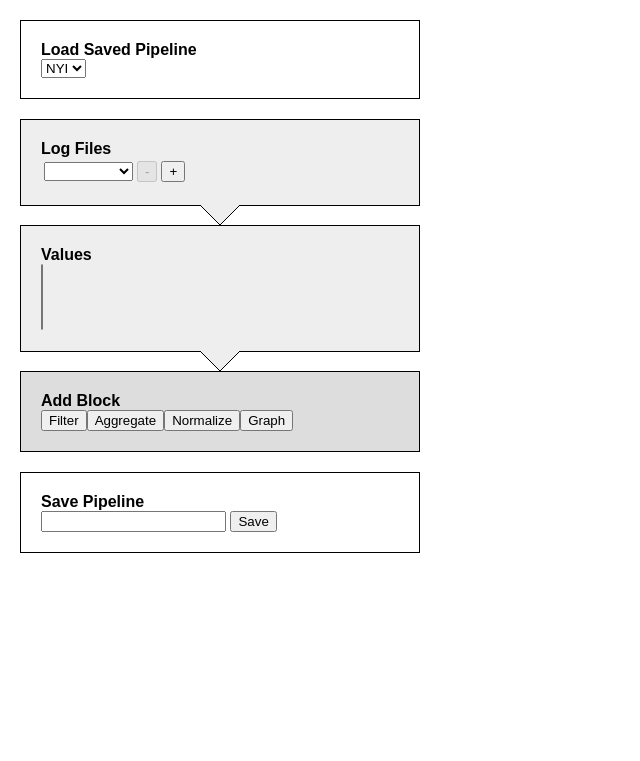
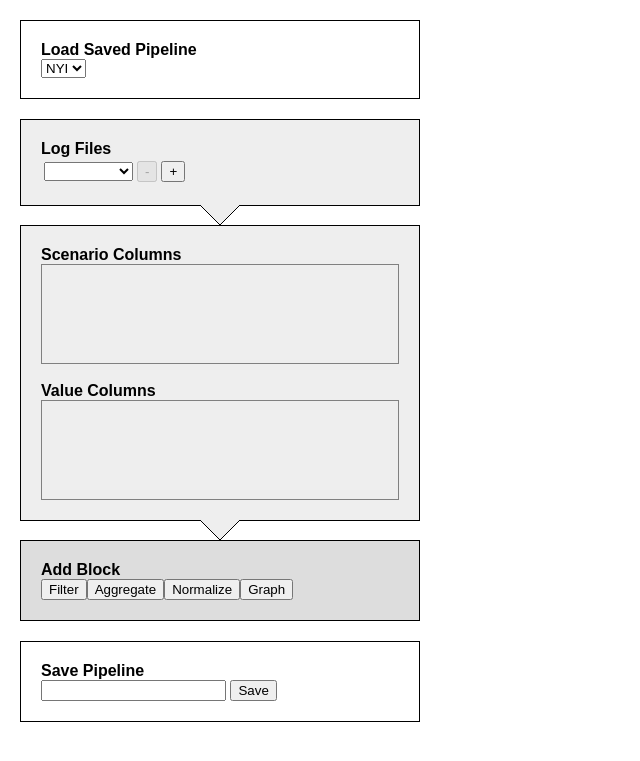
Before and after one commit to jamesbornholt/plotty, a Django app: template results/templates/pipeline.html in a window 1280 px wide. Shown: the top 761 px of the page, without its empty margins (0-640 px from the left). Run offline with Django 3.2, Linux system fonts and the light colour scheme; the template is opened without the code that fills it: most values are stand-ins (such as "Sample title", 1, 10 or a date in 2020).

Commit message:
Add ability to remove scenario columns, using the fancy checkbox multi-select

```diff
--- a/results/static/pipeline.js
+++ b/results/static/pipeline.js
@@ -66,9 +66,10 @@ var PipelineEncoder = {
         if ( !this.hasInited )
             this.init();
         var chunks = data.split(this.BLOCK_SEPARATOR);
-        var selected_columns = chunks[1].split(this.GROUP_SEPARATOR);
+        var scenario_columns = chunks[1].split(this.GROUP_SEPARATOR);
+        var value_columns = chunks[2].split(this.GROUP_SEPARATOR);
         var selected_logs = chunks[0].split(this.GROUP_SEPARATOR).map(function(i) {return parseInt(i)});
-        return {'logs': selected_logs, 'columns': selected_columns, 'blocks': chunks.slice(2).map(this.decode_pipeline_block, this)};
+        return {'logs': selected_logs, 'scenario_columns': scenario_columns, 'value_columns': value_columns, 'blocks': chunks.slice(3).map(this.decode_pipeline_block, this)};
     },
 
     decode_pipeline_block: function(data) {
@@ -112,7 +113,7 @@ var PipelineEncoder = {
     encode_pipeline: function(data) {
         if ( !this.hasInited )
             this.init();
-        return [data['logs'].join(this.GROUP_SEPARATOR), data['columns'].join(this.GROUP_SEPARATOR)].concat(data['blocks'].map(this.encode_pipeline_block, this)).join(this.BLOCK_SEPARATOR);
+        return [data['logs'].join(this.GROUP_SEPARATOR), data['scenario_columns'].join(this.GROUP_SEPARATOR), data['value_columns'].join(this.GROUP_SEPARATOR)].concat(data['blocks'].map(this.encode_pipeline_block, this)).join(this.BLOCK_SEPARATOR);
     },
 
     encode_pipeline_block: function(data) {
@@ -191,38 +192,49 @@ function removeBlockTableRow(button) {
 
 function updateAvailableColumns(data) {
     console.log('updateAvailableColumns: ', data);
-    $('.select-filter-column').each(function() {
+    $('.scenario-column').each(function() {
         var oldValue = $(this).val();
         this.options.length = 0;
-        this.options.add(new Option("[" + data.columns.length + " options]", ''));
-        for ( var i = 0; i < data.columns.length; i++ ) {
-            this.options.add(new Option(data.columns[i], data.columns[i]));
-            if ( data.columns[i] == oldValue )
-                this.options.selectedIndex = i+1;
-        }
-    });
-    $('.select-aggregate-column').each(function() {
-        var oldValue = $(this).val();
-        this.options.length = 0;
-        this.options.add(new Option("[" + data.columns.length + " options]", ''));
-        for ( var i = 0; i < data.columns.length; i++ ) {
-            this.options.add(new Option(data.columns[i], data.columns[i]));
-            if ( data.columns[i] == oldValue )
+        this.options.add(new Option("[" + data.scenarioCols.length + " options]", ''));
+        for ( var i = 0; i < data.scenarioCols.length; i++ ) {
+            this.options.add(new Option(data.scenarioCols[i], data.scenarioCols[i]));
+            if ( data.scenarioCols[i] == oldValue )
                 this.options.selectedIndex = i+1;
         }
     });
 
-    var values_select = $('#select-values');
-    var oldValues = values_select.val() || [];
-    var values_select = values_select.get(0);
-    values_select.options.length = 0;
-    for ( var i = 0; i < data.keys.length; i++ ) {
-        values_select.options.add(new Option(data.keys[i], data.keys[i]));
-    }
-    if ( oldValues.length > 0 )
-        for ( var i = 0; i < values_select.options.length; i++ )
-            if ( oldValues.indexOf(values_select.options[i].value) > -1 )
-                values_select.options[i].selected = true;
+    updateMultiSelect('#select-scenario-cols', data.scenarioCols, true);
+    updateMultiSelect('#select-value-cols', data.valueCols, false);
+}
+
+/* It's much easier to throw out the old multi-select and build a new one
+ * when we need to update the available values, when we're using the checkbox
+ * plugin. */
+function updateMultiSelect(id, vals, considerSelectAll) {
+    // Get the old selections
+    var selection = $(id).val() || [];
+    var selectAll = false;
+    if ( considerSelectAll && (selection.length == $(id).children('input').length || selection.length == 0) )
+        selectAll = true;
+
+    // Build a new select
+    var dropdown = document.createElement('select');
+    dropdown.multiple = "multiple";
+    for ( var i = 0; i < vals.length; i++ )
+        dropdown.options.add(new Option(vals[i], vals[i]));
+    if ( selectAll || selection.length > 0 )
+        for ( var i = 0; i < vals.length; i++ )
+            if ( selectAll || selection.indexOf(dropdown.options[i].value) > -1 )
+                dropdown.options[i].selected = true;
+
+    dropdown.id = $(id).attr('id');
+    //dropdown.style.width = "100%";
+
+    // Replace the old select
+    $(id).replaceWith(dropdown);
+
+    // Now transform it
+    $(id).toChecklist();
 }
 
 function updateAvailableValues(vals) {
@@ -246,7 +258,8 @@ function selectedLogFiles() {
 function serialisePipeline() {
     var dict = {}
     dict['logs'] = selectedLogFiles();
-    dict['columns'] = $('#select-values').val();
+    dict['scenario_columns'] = $('#select-scenario-cols').val();
+    dict['value_columns'] = $('#select-value-cols').val();
 
     var blocks = [];
     var throwInvalid = false;
@@ -359,6 +372,24 @@ $(document).ready(function() {
 	        success: updateAvailableValues
 	    });
 	});
+	$("#pipeline-values").delegate("#select-scenario-cols input", 'change', function() {
+	    var selected = $(this).parents("#select-scenario-cols").val() || [];
+	    $('.scenario-column').each(function() {
+	        var oldValue = $(this).val();
+            this.options.length = 0;
+            this.options.add(new Option("[" + selected.length + " options]", ''));
+            for ( var i = 0; i < selected.length; i++ ) {
+                this.options.add(new Option(selected[i], selected[i]));
+                if ( selected[i] == oldValue )
+                    this.options.selectedIndex = i+1;
+            }
+	    });
+	    refreshPipeline();
+	});
+	$("#pipeline-values").delegate("#select-value-cols input", 'change', function() {
+	    refreshPipeline();
+	});
+	$("#select-scenario-cols, #select-value-cols").toChecklist();
 
 	$("#pipeline").delegate('select', 'change', refreshPipeline);
 });
--- a/results/templates/pipeline-ajax.html
+++ b/results/templates/pipeline-ajax.html
@@ -1,5 +1,6 @@
 {% load hash_access %}
 <table>
+    <thead>
     <tr>
 {% for key in scenario_columns %}
         <th>{{ key }}</th>
@@ -8,6 +9,8 @@
         <th>{{ key }}</th>
 {% endfor %}
     </tr>
+    </thead>
+    <tbody>
 {% for result in results.rows %}
     <tr>
     {% for key in scenario_columns %}
@@ -25,5 +28,6 @@
         {% endif %}
     {% endfor %}
     </tr>
+    </tbody>
 {% endfor %}
 </table>
--- a/results/templates/pipeline.html
+++ b/results/templates/pipeline.html
@@ -3,8 +3,10 @@
 <head>
     <title>Pipeline</title>
     <link rel="stylesheet" href="static/pipeline.css" type="text/css" />
-	<script type="text/javascript" charset="utf-8" src="static/jquery.js"></script>
-	<script type="text/javascript" charset="utf-8" src="static/pipeline.js"></script>
+    <link rel="stylesheet" href="static/jquery.toChecklist.css" type="text/css" />
+    <script type="text/javascript" charset="utf-8" src="static/jquery.js"></script>
+    <script type="text/javascript" charset="utf-8" src="static/jquery.toChecklist.js"></script>
+    <script type="text/javascript" charset="utf-8" src="static/pipeline.js"></script>
 </head>
 <body>
 	<div id="pipeline-templates">
@@ -15,7 +17,7 @@
 				<table class="pipeline-filter-table">
 				    <tr>
 				        <td>
-				            <select class="select-filter-column"><option></option></select>
+				            <select class="select-filter-column scenario-column"><option></option></select>
 				        </td>
 				        <td>
 				            <select class="select-filter-is"><option value="is" selected="selected">is</option><option value="not">is not</option></select>
@@ -34,7 +36,7 @@
 			<button type="button" class="remove-button">X</button>
 			<div class="pipeline-content">
 				<span class="pipeline-header">Aggregate</span> <br />
-				<select class="select-aggregate-type" name="aggregate[0]['type']"><option>mean</option><option>geomean</option></select> over <select class="select-aggregate-column" name="aggregate[0]['col']"><option></option></select>
+				<select class="select-aggregate-type" name="aggregate[0]['type']"><option>mean</option><option>geomean</option></select> over <select class="select-aggregate-column scenario-column" name="aggregate[0]['col']"><option></option></select>
 			</div>
 			<div class="pipeline-footer"></div>
 		</div>
@@ -86,8 +88,11 @@
 		</div>
 		<div id="pipeline-values" class="pipeline">
 			<div class="pipeline-content">
-				<span class="pipeline-header">Values</span> <br />
-				<select id="select-values" multiple="multiple">
+			    <span class="pipeline-header">Scenario Columns</span> <br />
+			    <select id="select-scenario-cols" multiple="multiple">
+			    </select> <br />
+				<span class="pipeline-header">Value Columns</span> <br />
+				<select id="select-value-cols" multiple="multiple">
 				</select>
 			</div>
 			<div class="pipeline-footer"></div>
@@ -106,7 +111,7 @@
 		</div>
 	</div>
 	<div id="output">
-                <div id="loading-indicator"><img src="static/loading.gif" /> Loading...</div>
-        </div>
+        <div id="loading-indicator"><img src="static/loading.gif" /> Loading...</div>
+    </div>
 </body>
 </html>
--- a/results/views_ajax.py
+++ b/results/views_ajax.py
@@ -38,12 +38,13 @@ def log_values(request, logids):
             if key['Key'] not in keys:
                 keys.append(key['Key'])
     keys.sort()
-    return HttpResponse(json.dumps({'columns': columns, 'keys': keys}))
+    return HttpResponse(json.dumps({'scenarioCols': columns, 'valueCols': keys}))
 
 def pipeline(request, pipeline):
     decoded = results.PipelineEncoder.decode_pipeline(pipeline)
     dt = DataTable(logs=decoded['logs'])
-    dt.selectValues(decoded['columns'])
+    dt.selectValueColumns(decoded['value_columns'])
+    dt.selectScenarioColumns(decoded['scenario_columns'])
     for block in decoded['blocks']:
         if block['type'] == 'aggregate':
             AggregateBlock().process(dt, **block['params'])
```
Also changed, not shown: results/DataTypes.py (+6 -3 lines), results/PipelineEncoder.py (+4 -3 lines).
